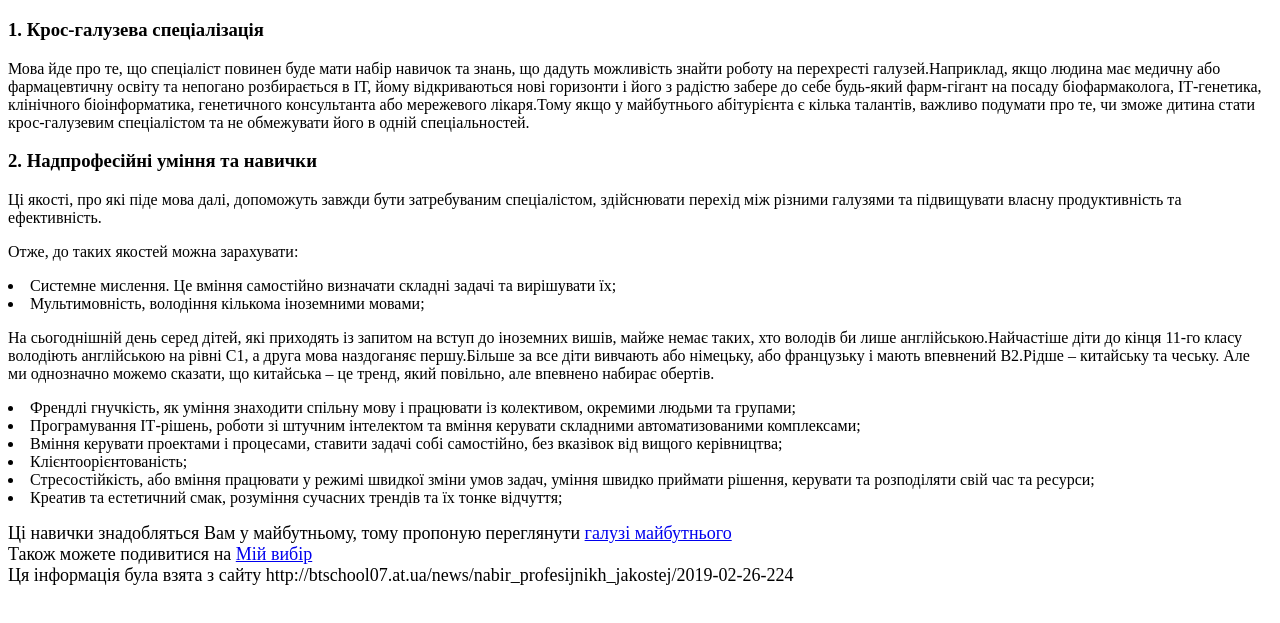
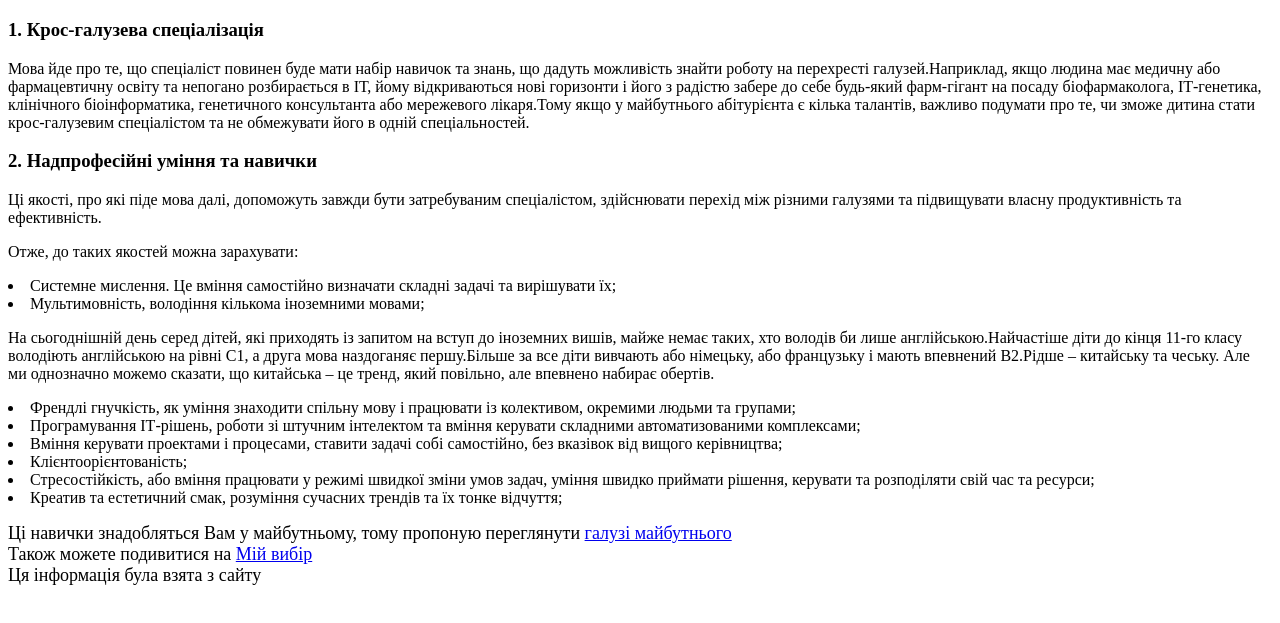
Before and after one commit to lenin-alexey/lenin-alexey.github.io, a plain HTML site: page 1.html in a window 1280 px wide. Shown: the part 61-684 px from the top of the page. Drawn offline with Linux system fonts and the light colour scheme.

Commit message:
Update 1.html

```diff
--- a/1.html
+++ b/1.html
@@ -22,6 +22,6 @@
 		<li>Креатив та естетичний смак, розуміння сучасних трендів та їх тонке відчуття;</li></p>
 		<p><font size="4">Ці навички знадобляться Вам у майбутньому, тому пропоную переглянути <a href="2.html">галузі майбутнього</a><br>
 	<font size="4">Також можете подивитися на <a href="3.html">Мій вибір</a></font><br>
-	<font size="4">Ця інформація була взята з сайту <a href="http://btschool07.at.ua/news/nabir_profesijnikh_jakostej/2019-02-26-224"></a>http://btschool07.at.ua/news/nabir_profesijnikh_jakostej/2019-02-26-224</font></p>
+	<font size="4">Ця інформація була взята з<a href="http://btschool07.at.ua/news/nabir_profesijnikh_jakostej/2019-02-26-224"></a> сайту</font></p>
 </body>
 </html>
```
